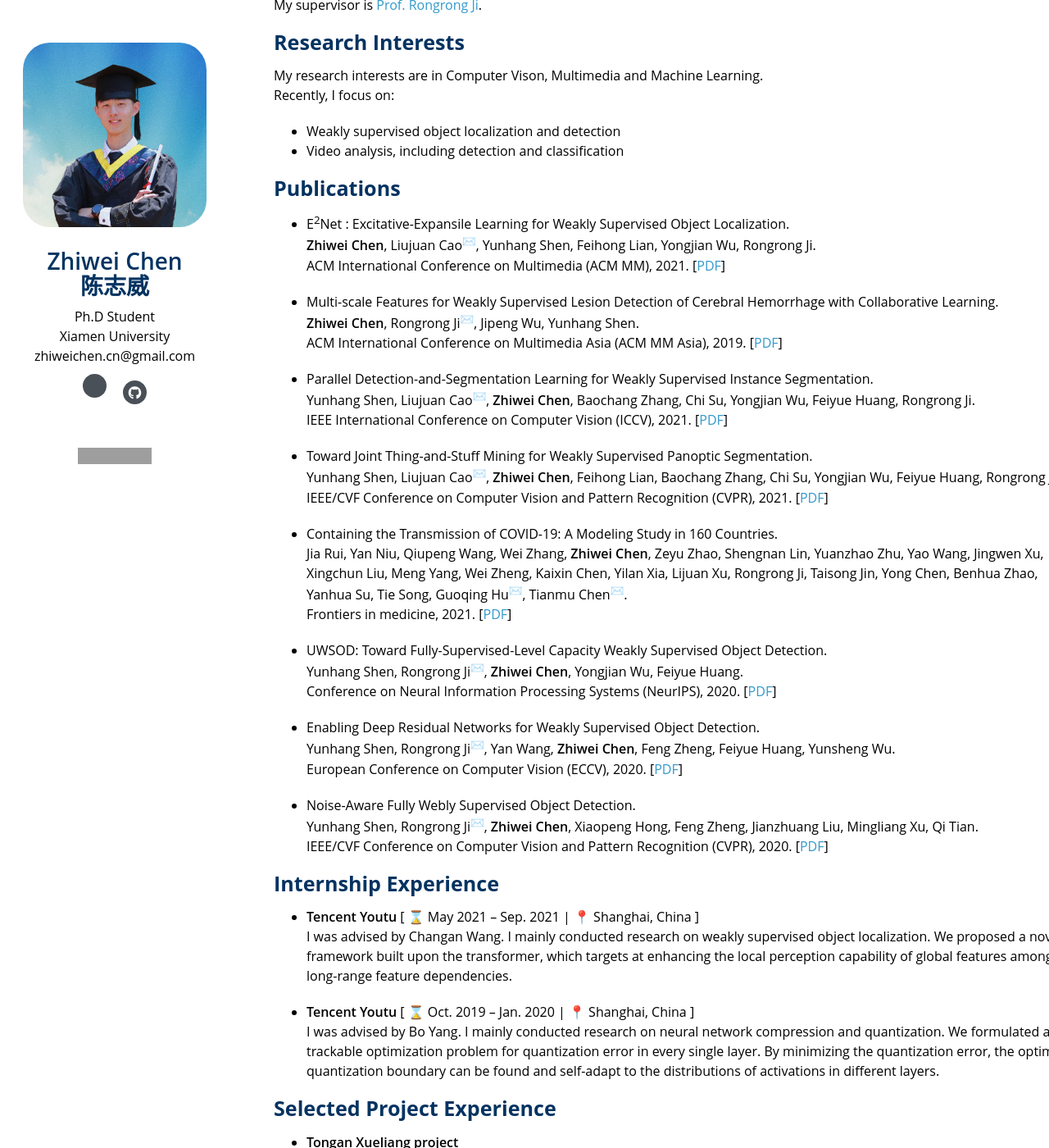
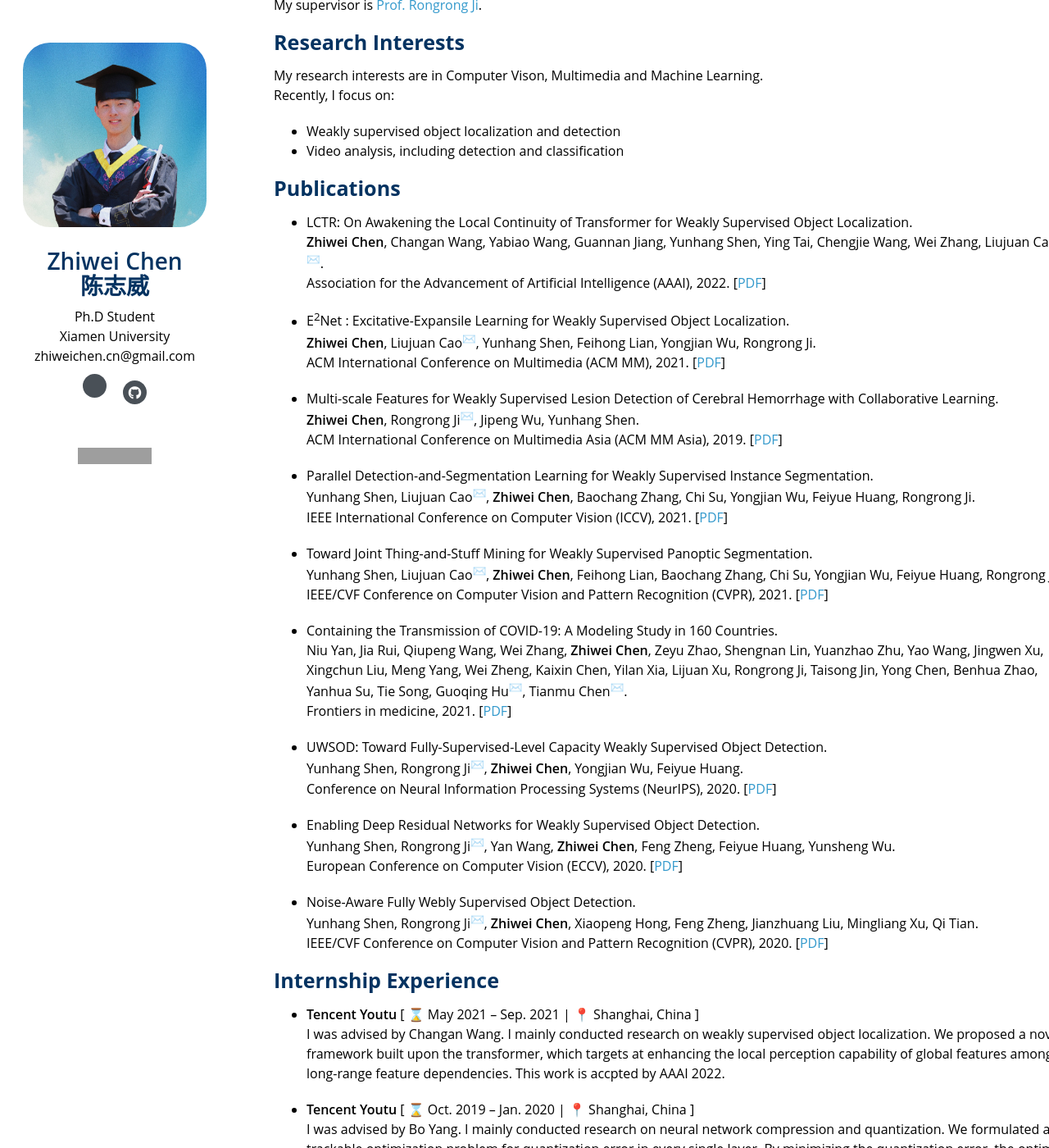
Before and after one commit to zhiweichen0012/zhiweichen0012.github.io, a Jekyll site: the page built from index.md, in a window 1280 px wide and 1400 px high, scrolled down 195 px. Shown: the whole window at 82% size. Built offline with Jekyll 4.4.1, drawn with Linux system fonts in a browser that asks for light colours; nearby versions of some CDN libraries; a style sheet for code colours, icons or effects is not loaded; our own code applies the rules of GitHub Pages for plain Markdown files; some of the changed text lies outside the part shown; grey boxes are pictures that could not be loaded.

Commit message:
Update AAAI22 etc.

```diff
--- a/index.md
+++ b/index.md
@@ -4,7 +4,7 @@ layout: homepage
 
 ## About Me 👨🏻‍🎓
 
-I am currently a second-year Ph.D student in [Media Analytics and Computing Lab (MAC)](https://mac.xmu.edu.cn/), Artificial Intelligence Department, School of Informatics, Xiamen University, China.
+I am currently a second-year Ph. D student in [Media Analytics and Computing Lab (MAC)](https://mac.xmu.edu.cn/), Artificial Intelligence Department, School of Informatics, Xiamen University, China.
 <br>
 My supervisor is [Prof. Rongrong Ji](https://mac.xmu.edu.cn/rrji_en/).
 
@@ -14,98 +14,103 @@ My research interests are in Computer Vison, Multimedia and Machine Learning.
 <br>
 Recently, I focus on:
 
-- Weakly supervised object localization and detection
-- Video analysis, including detection and classification
+* Weakly supervised object localization and detection
+* Video analysis, including detection and classification
 
 ## Publications
 
-- E<sup>2</sup>Net : Excitative-Expansile Learning for Weakly Supervised Object Localization.
+* LCTR: On Awakening the Local Continuity of Transformer for Weakly Supervised Object Localization.
+  <br>
+  **Zhiwei Chen**, Changan Wang, Yabiao Wang, Guannan Jiang, Yunhang Shen, Ying Tai, Chengjie Wang, Wei Zhang, Liujuan Cao<sup>✉️</sup>.
+  <br>
+  Association for the Advancement of Artificial Intelligence (AAAI), 2022.
+  [[PDF](https://arxiv.org/pdf/2112.05291)]
+
+* E<sup>2</sup>Net : Excitative-Expansile Learning for Weakly Supervised Object Localization.
   <br>
   **Zhiwei Chen**, Liujuan Cao<sup>✉️</sup>, Yunhang Shen, Feihong Lian, Yongjian Wu, Rongrong Ji.
   <br>
   ACM International Conference on Multimedia (ACM MM), 2021.
-  [[PDF]()]
+  [[PDF](https://dl.acm.org/doi/abs/10.1145/3474085.3475211)]
 
-- Multi-scale Features for Weakly Supervised Lesion Detection of Cerebral Hemorrhage with Collaborative Learning.
+* Multi-scale Features for Weakly Supervised Lesion Detection of Cerebral Hemorrhage with Collaborative Learning.
   <br>
   **Zhiwei Chen**, Rongrong Ji<sup>✉️</sup>, Jipeng Wu, Yunhang Shen.
   <br>
   ACM International Conference on Multimedia Asia (ACM MM Asia), 2019.
   [[PDF](https://dl.acm.org/doi/10.1145/3338533.3372209)]
 
-- Parallel Detection-and-Segmentation Learning for Weakly Supervised Instance Segmentation.
+* Parallel Detection-and-Segmentation Learning for Weakly Supervised Instance Segmentation.
   <br>
   Yunhang Shen, Liujuan Cao<sup>✉️</sup>, **Zhiwei Chen**, Baochang Zhang, Chi Su, Yongjian Wu, Feiyue Huang, Rongrong Ji.
   <br>
   IEEE International Conference on Computer Vision (ICCV), 2021.
   [[PDF](https://openaccess.thecvf.com/content/WACV2021/papers/Hwang_Weakly_Supervised_Instance_Segmentation_by_Deep_Community_Learning_WACV_2021_paper.pdf)]
 
-- Toward Joint Thing-and-Stuff Mining for Weakly Supervised Panoptic Segmentation.
+* Toward Joint Thing-and-Stuff Mining for Weakly Supervised Panoptic Segmentation.
   <br>
   Yunhang Shen, Liujuan Cao<sup>✉️</sup>, **Zhiwei Chen**, Feihong Lian, Baochang Zhang, Chi Su, Yongjian Wu, Feiyue Huang, Rongrong Ji.
   <br>
   IEEE/CVF Conference on Computer Vision and Pattern Recognition (CVPR), 2021.
   [[PDF](https://openaccess.thecvf.com/content/CVPR2021/papers/Shen_Toward_Joint_Thing-and-Stuff_Mining_for_Weakly_Supervised_Panoptic_Segmentation_CVPR_2021_paper.pdf)]
 
-- Containing the Transmission of COVID-19: A Modeling Study in 160 Countries.
+* Containing the Transmission of COVID-19: A Modeling Study in 160 Countries.
   <br>
-  Jia Rui, Yan Niu, Qiupeng Wang, Wei Zhang, **Zhiwei Chen**, Zeyu Zhao, Shengnan Lin, Yuanzhao Zhu, Yao Wang, Jingwen Xu, Xingchun Liu, Meng Yang, Wei Zheng, Kaixin Chen, Yilan Xia, Lijuan Xu, Rongrong Ji, Taisong Jin, Yong Chen, Benhua Zhao, Yanhua Su, Tie Song, Guoqing Hu<sup>✉️</sup>, Tianmu Chen<sup>✉️</sup>.
+  Niu Yan, Jia Rui, Qiupeng Wang, Wei Zhang, **Zhiwei Chen**, Zeyu Zhao, Shengnan Lin, Yuanzhao Zhu, Yao Wang, Jingwen Xu, Xingchun Liu, Meng Yang, Wei Zheng, Kaixin Chen, Yilan Xia, Lijuan Xu, Rongrong Ji, Taisong Jin, Yong Chen, Benhua Zhao, Yanhua Su, Tie Song, Guoqing Hu<sup>✉️</sup>, Tianmu Chen<sup>✉️</sup>.
   <br>
   Frontiers in medicine, 2021.
   [[PDF](https://www.ncbi.nlm.nih.gov/pmc/articles/PMC8416347/pdf/fmed-08-701836.pdf)]
 
-- UWSOD: Toward Fully-Supervised-Level Capacity Weakly Supervised Object Detection.
+* UWSOD: Toward Fully-Supervised-Level Capacity Weakly Supervised Object Detection.
   <br>
   Yunhang Shen, Rongrong Ji<sup>✉️</sup>, **Zhiwei Chen**, Yongjian Wu, Feiyue Huang.
   <br>
   Conference on Neural Information Processing Systems (NeurIPS), 2020.
   [[PDF](https://papers.nips.cc/paper/2020/file/4e0928de075538c593fbdabb0c5ef2c3-Paper.pdf)]
 
-- Enabling Deep Residual Networks for Weakly Supervised Object Detection.
+* Enabling Deep Residual Networks for Weakly Supervised Object Detection.
   <br>
   Yunhang Shen, Rongrong Ji<sup>✉️</sup>, Yan Wang, **Zhiwei Chen**, Feng Zheng, Feiyue Huang, Yunsheng Wu.
   <br>
   European Conference on Computer Vision (ECCV), 2020.
   [[PDF](https://www.ecva.net/papers/eccv_2020/papers_ECCV/papers/123530120.pdf)]
 
-- Noise-Aware Fully Webly Supervised Object Detection.
+* Noise-Aware Fully Webly Supervised Object Detection.
   <br>
   Yunhang Shen, Rongrong Ji<sup>✉️</sup>, **Zhiwei Chen**, Xiaopeng Hong, Feng Zheng, Jianzhuang Liu, Mingliang Xu, Qi Tian.
   <br>
   IEEE/CVF Conference on Computer Vision and Pattern Recognition (CVPR), 2020.
   [[PDF](https://openaccess.thecvf.com/content_CVPR_2020/papers/Shen_Noise-Aware_Fully_Webly_Supervised_Object_Detection_CVPR_2020_paper.pdf)]
 
-
 ## Internship Experience
 
-- **Tencent Youtu** [ ⌛ May 2021 – Sep. 2021 | 📍 Shanghai, China ] <br>
-I was advised by Changan Wang. I mainly conducted research on weakly supervised object localization. We proposed a novel framework built upon the transformer, which targets at enhancing the local perception capability of global features among long-range feature dependencies.
+* **Tencent Youtu** [ ⌛ May 2021 – Sep. 2021 | 📍 Shanghai, China ] <br>
+I was advised by Changan Wang. I mainly conducted research on weakly supervised object localization. We proposed a novel framework built upon the transformer, which targets at enhancing the local perception capability of global features among long-range feature dependencies. This work is accpted by AAAI 2022.
 
-- **Tencent Youtu** [ ⌛ Oct. 2019 – Jan. 2020 | 📍 Shanghai, China ] <br>
+* **Tencent Youtu** [ ⌛ Oct. 2019 – Jan. 2020 | 📍 Shanghai, China ] <br>
 I was advised by Bo Yang. I mainly conducted research on neural network compression and quantization. We formulated a trackable optimization problem for quantization error in every single layer. By minimizing the quantization error, the optimal quantization boundary can be found and self-adapt to the distributions of activations in different layers.
-
 
 ## Selected Project Experience
 
-- **Tongan Xueliang project**<br>
-<div style="text-align: center;">
+* **Tongan Xueliang project**<br>
+<div style="text-align: center; ">
 <img class="pro_img" src="./assets/img/project1.gif" style="width:250px; height:150px; "/>
 <img class="pro_img" src="./assets/img/project1_1.jpg" style="width:250px; height:150px; "/>
 <img class="pro_img" src="./assets/img/project1_2.jpg" style="width:250px; height:150px; "/>
 </div>
-<p style="padding:0 15px; word-break: keep-all;word-wrap: break-word; ">
-&ensp;&ensp;This project provides a plug and play intelligent video analysis platform for ordinary HD cameras. The product carries out real-time detection for six categories of people, bicycle, motorcycle, truck, car and bus, including intelligent recognition and analysis of face and license plate. It adopts a high-temperature and wear-resistant compact material casting shell, which can be remotely connected or directly connected with the camera to adapt to any environment deployment. For the cost, a low-cost ordinary HD camera with our product can realize all functions of a high-cost intelligent camera, saving the time and cost of large-scale deployment.
+<p style="padding:0 15px; word-break: keep-all; word-wrap: break-word; ">
+&ensp; &ensp; This project provides a plug and play intelligent video analysis platform for ordinary HD cameras. The product carries out real-time detection for six categories of people, bicycle, motorcycle, truck, car and bus, including intelligent recognition and analysis of face and license plate. It adopts a high-temperature and wear-resistant compact material casting shell, which can be remotely connected or directly connected with the camera to adapt to any environment deployment. For the cost, a low-cost ordinary HD camera with our product can realize all functions of a high-cost intelligent camera, saving the time and cost of large-scale deployment.
 </p>
 
-
-<!-- <div style="clear:both;"></div>
+<!-- <div style="clear:both; "></div>
 <br> -->
 
 ## Selected Awards and Scholarships
 
-- Excellent volunteers for the 100th anniversary of Xiamen University, 2021.
-- Outstanding staff in party affairs, 2021.
-- Advanced individual of fighting against COVID-19 in Xiamen University, 2020.
-- Outstanding communist party member, 2019.
-- National scholarship, 2017.
-- 1st in men\'s triple jump (12.21m), 2015.
+* Merit Student, 2021.
+* Excellent volunteers for the 100th anniversary of Xiamen University, 2021.
+* Outstanding staff in party affairs, 2021.
+* Advanced individual of fighting against COVID-19 in Xiamen University, 2020.
+* Outstanding communist party member, 2019.
+* National scholarship, 2017.
+* 1st in men\'s triple jump (12.21m), 2015.
```
Also changed, not shown: 1 other file.
